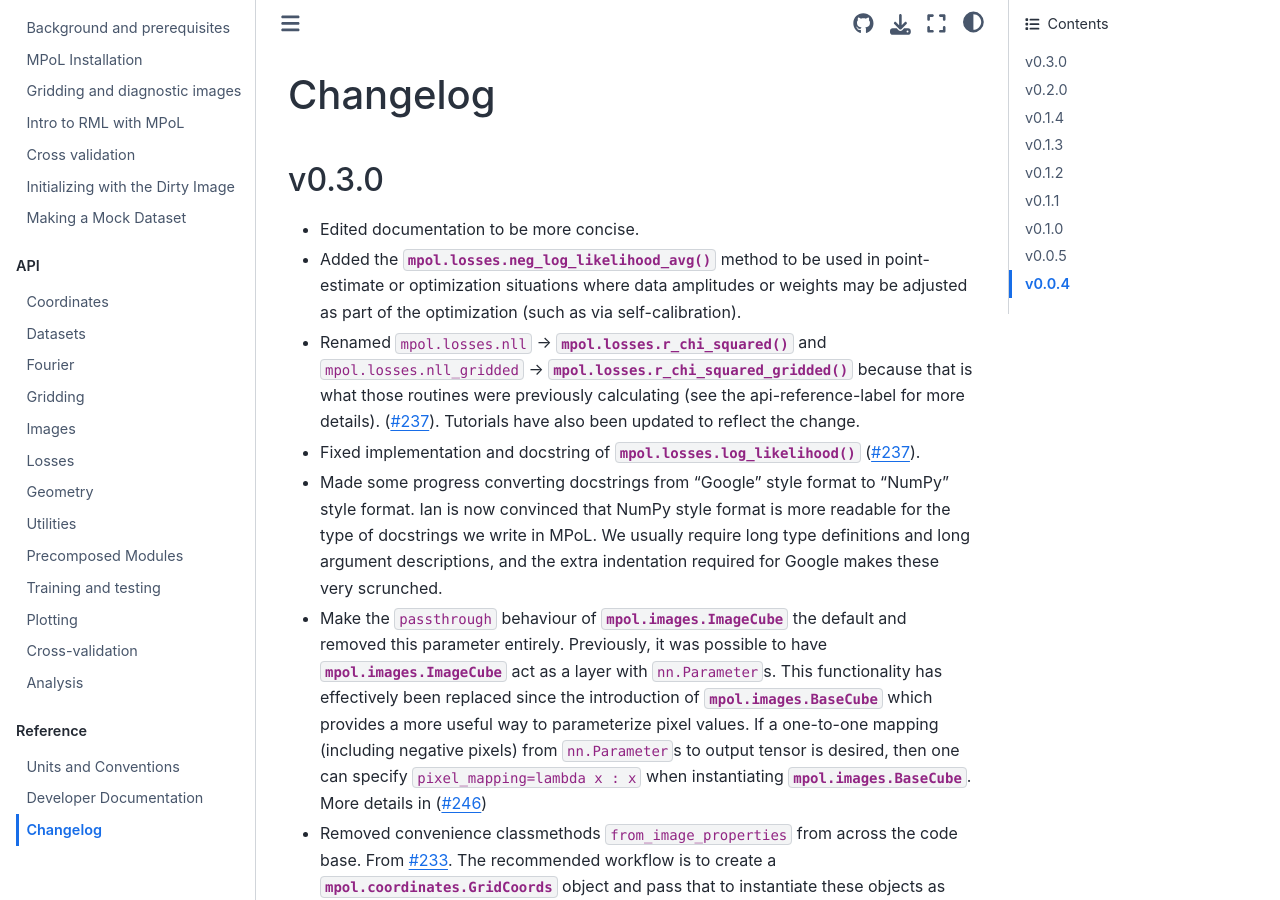
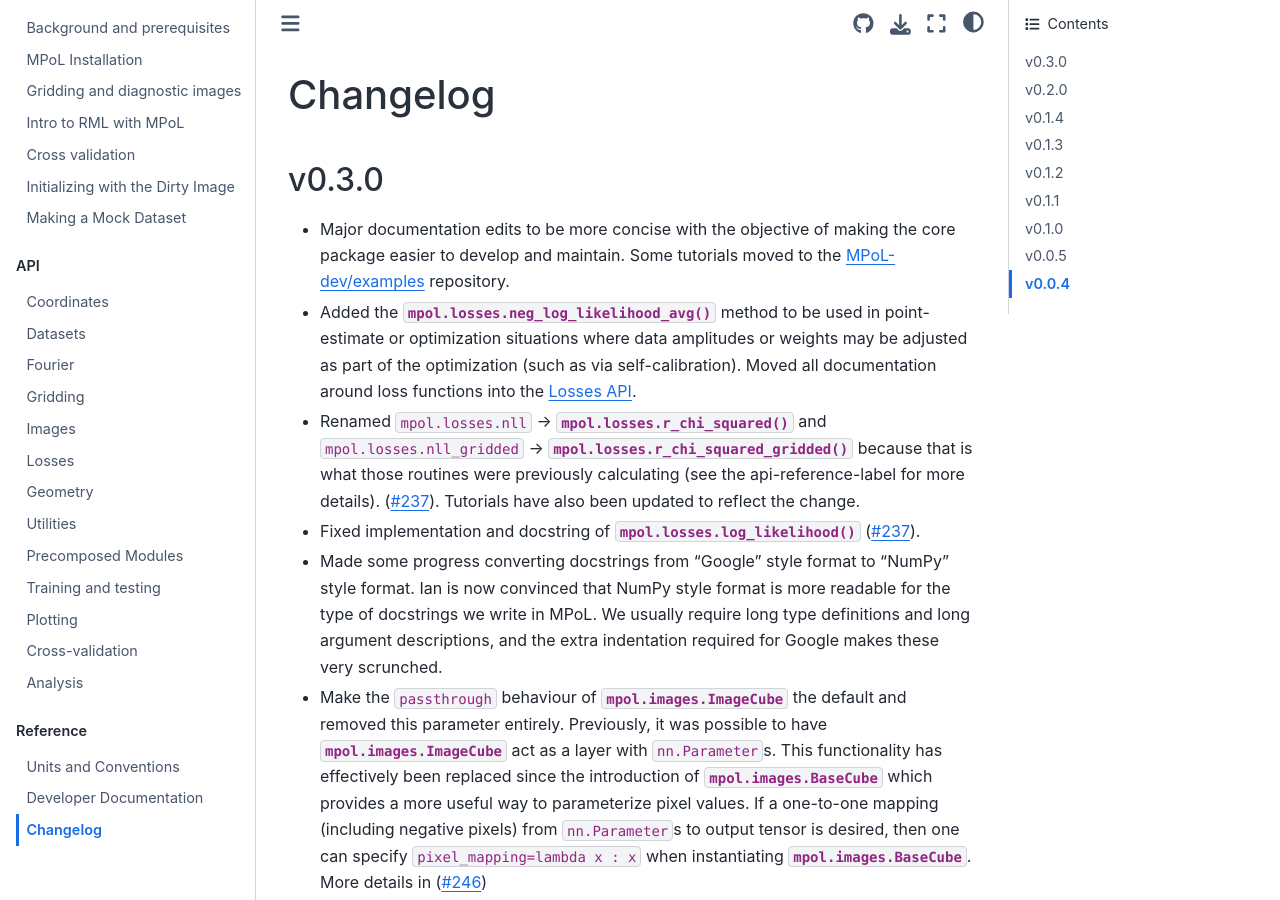
Before and after one commit to MPoL-dev/MPoL, a Sphinx documentation site: the page built from docs/changelog.md, in a window 1280 px wide and 900 px high. Built offline with Sphinx 7.4.7 and the Sphinx Book theme 1.1.4, drawn with Linux system fonts in a browser that asks for light colours.

Commit message:
added notes to changelog.

```diff
--- a/docs/changelog.md
+++ b/docs/changelog.md
@@ -3,8 +3,8 @@
 # Changelog
 
 ## v0.3.0
-- Edited documentation to be more concise.
-- Added the {meth}`mpol.losses.neg_log_likelihood_avg` method to be used in point-estimate or optimization situations where data amplitudes or weights may be adjusted as part of the optimization (such as via self-calibration).
+- Major documentation edits to be more concise with the objective of making the core package easier to develop and maintain. Some tutorials moved to the [MPoL-dev/examples](https://github.com/MPoL-dev/examples) repository.
+- Added the {meth}`mpol.losses.neg_log_likelihood_avg` method to be used in point-estimate or optimization situations where data amplitudes or weights may be adjusted as part of the optimization (such as via self-calibration). Moved all documentation around loss functions into the [Losses API](api/losses.md).
 - Renamed `mpol.losses.nll` -> {meth}`mpol.losses.r_chi_squared` and `mpol.losses.nll_gridded` -> {meth}`mpol.losses.r_chi_squared_gridded` because that is what those routines were previously calculating (see the {ref}`api-reference-label` for more details). ([#237](https://github.com/MPoL-dev/MPoL/issues/237)). Tutorials have also been updated to reflect the change.
 - Fixed implementation and docstring of {meth}`mpol.losses.log_likelihood` ([#237](https://github.com/MPoL-dev/MPoL/issues/237)).
 - Made some progress converting docstrings from "Google" style format to "NumPy" style format. Ian is now convinced that NumPy style format is more readable for the type of docstrings we write in MPoL. We usually require long type definitions and long argument descriptions, and the extra indentation required for Google makes these very scrunched.
```
